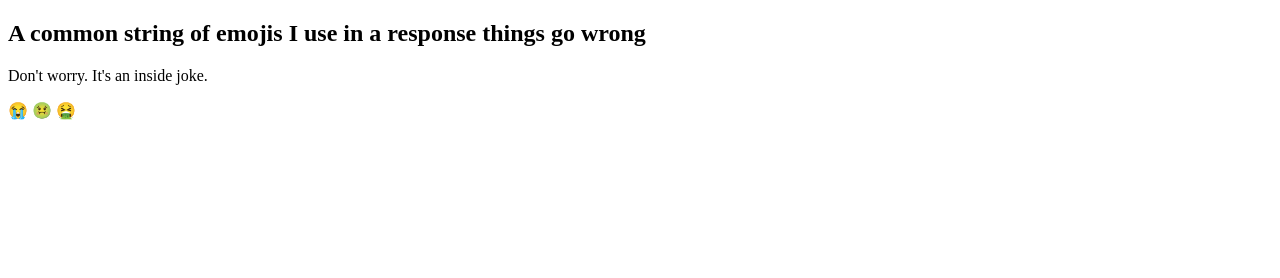
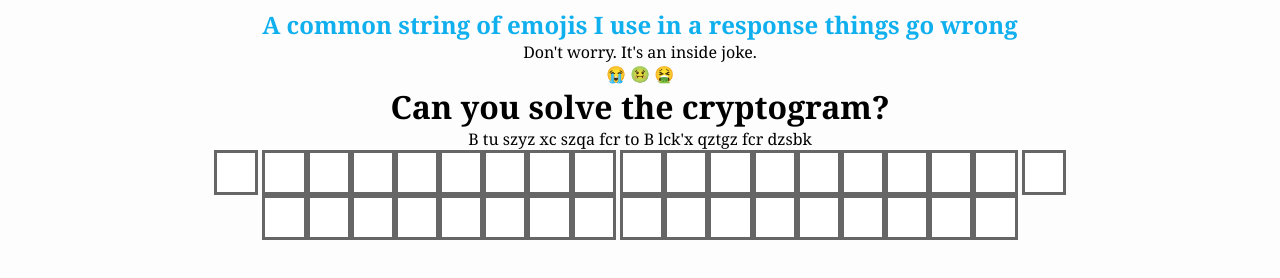
Before and after one commit to Gp32Prog66/PWA_From_Scratch, a plain HTML site: page index.html in a window 1280 px wide. Drawn offline with Linux system fonts and the light colour scheme.

Commit message:
Got Styles Sheet Working and Got the TextBoxes set up for the Cryptogram

```diff
--- a/css/styles.css
+++ b/css/styles.css
@@ -8,6 +8,8 @@ body {
   background: #fdfdfd;
   font-family:Georgia, 'Times New Roman', Times, serif;
   font-size: 1rem;
+  margin: auto;
+  text-align: center;
 }
 main {
   max-width: 900px;
@@ -19,6 +21,23 @@ main {
 p{
   margin-top: auto;
 }
+
+
 h2 {
   color: #10afee;
 }
+
+
+
+input[type=text]
+{
+    width: 5%;
+    border: 3px solid #666;
+    box-sizing: border-box;
+    padding: 12px 18px;
+}
+
+input[type=text]:focus {
+    background-color:darkseagreen;
+    border-color: orangered;
+}
--- a/index.html
+++ b/index.html
@@ -3,7 +3,7 @@
   <head>
     <meta charset="UTF-8" />
     <meta name="viewport" content="width=device-width, initial-scale=1.0" />
-    <link rel="stylesheet" href="css/style.css" />
+    <link rel="stylesheet" href="css/styles.css" />
     <title>A PWA From Scratch</title>
   </head>
   <body>
@@ -13,6 +13,19 @@
 
     &#128557;   &#129314;   &#129326;
 
+    <!--Bonus Content-->
+    <h1>Can you solve the cryptogram?</h1>
+
+    <p>B tu szyz xc szqa fcr to B lck'x qztgz fcr dzsbk</p>
+
+    <form>
+        <input type="text"> <input type="text"><input type="text"><input type="text"><input type="text"><input type="text"><input type="text"><input type="text"><input type="text">
+        <input type="text"><input type="text"><input type="text"><input type="text"><input type="text"><input type="text"><input type="text"><input type="text"><input type="text">
+        <input type="text"><input type="text"><input type="text"><input type="text"><input type="text"><input type="text"><input type="text"><input type="text"><input type="text">
+        <input type="text"><input type="text"><input type="text"><input type="text"><input type="text"><input type="text"><input type="text"><input type="text"><input type="text">
+
+    </form>
+
       <div class="container"></div>
     </main>
     <script src="js/app.js"></script>
```
